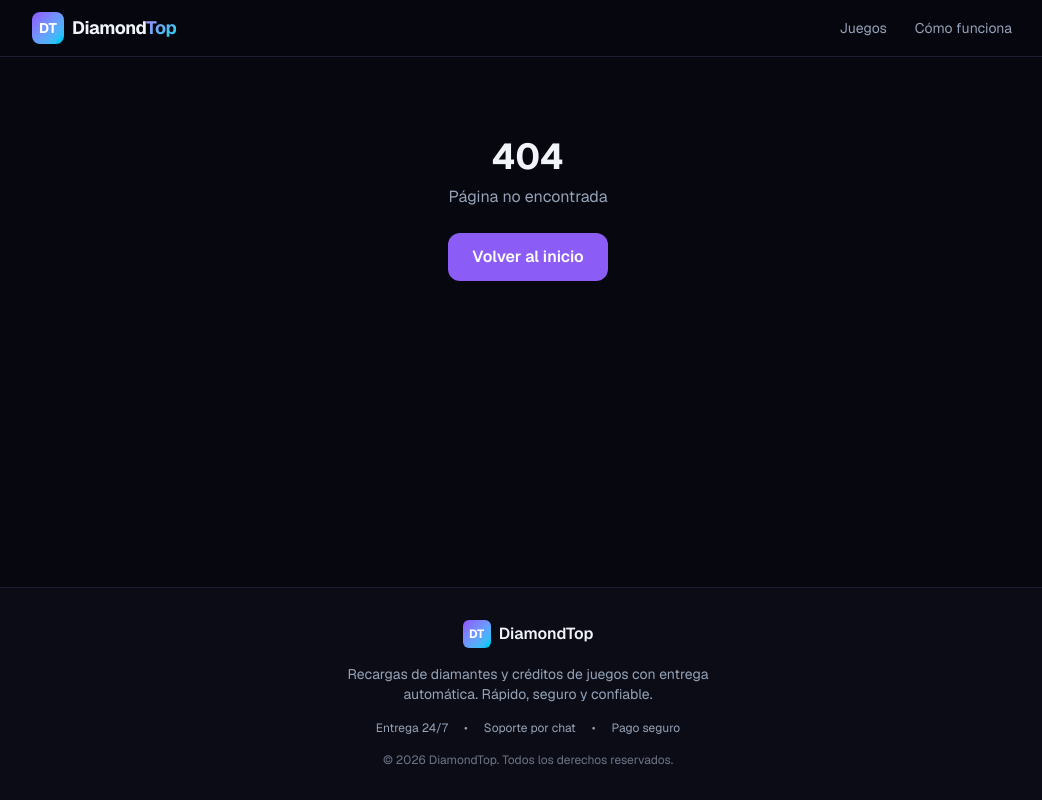
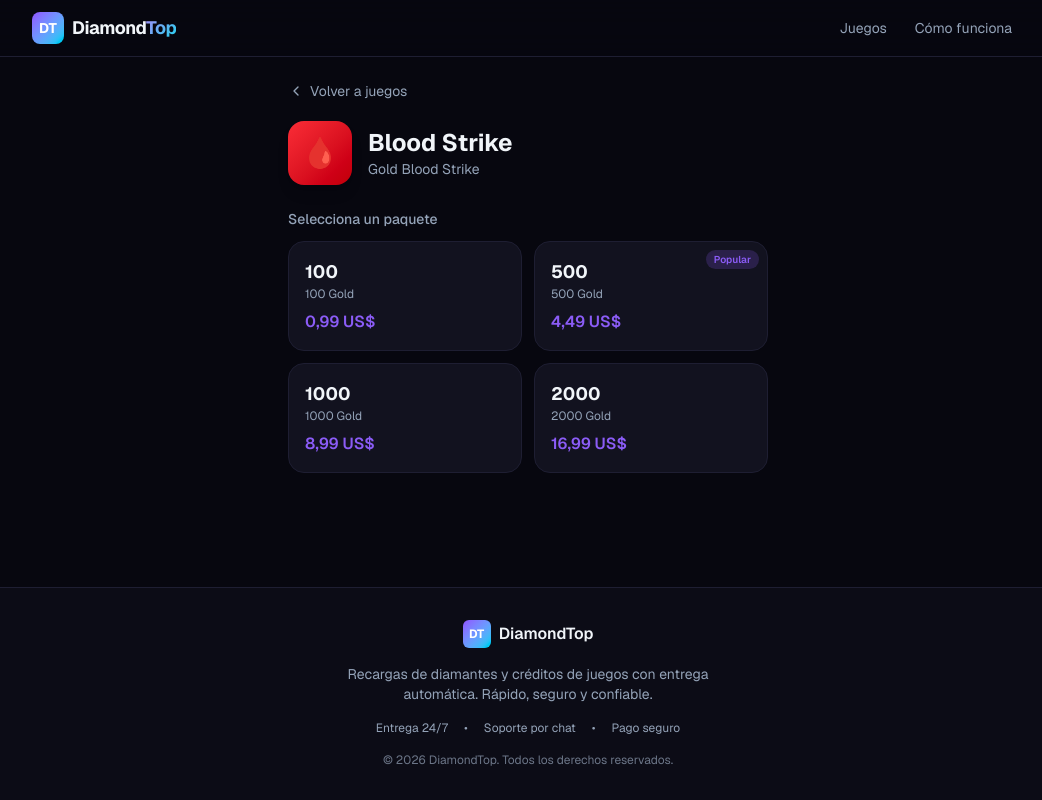
Before and after one commit to JackDainor/Diamond-top, a Next.js app: page /game/blood-strike in a window 1280 px wide. Before the commit this address had no page. Shown: the whole page, without its empty margins (112-1154 px from the left). Built offline with nearby package versions, Linux system fonts and the light colour scheme.

Commit message:
Add files via upload

```diff
--- /dev/null
+++ b/src/app/game/[id]/page.tsx
@@ -0,0 +1,70 @@
+import { notFound } from "next/navigation";
+import { getGameById, GAMES } from "@/lib/games";
+import { OrderForm } from "@/components/OrderForm";
+import Link from "next/link";
+
+type Props = {
+  params: Promise<{ id: string }>;
+};
+
+export function generateStaticParams() {
+  return GAMES.map((g) => ({ id: g.id }));
+}
+
+export async function generateMetadata({ params }: Props) {
+  const { id } = await params;
+  const game = getGameById(id);
+  if (!game) return { title: "Juego no encontrado" };
+  return {
+    title: `Recargar ${game.name} — DiamondTop`,
+    description: game.description,
+  };
+}
+
+export default async function GamePage({ params }: Props) {
+  const { id } = await params;
+  const game = getGameById(id);
+
+  if (!game) notFound();
+
+  return (
+    <div className="mx-auto max-w-lg px-4 py-6">
+      {/* Back */}
+      <Link
+        href="/"
+        className="mb-5 inline-flex items-center gap-1.5 text-sm text-muted transition hover:text-foreground"
+      >
+        <svg
+          xmlns="http://www.w3.org/2000/svg"
+          width="16"
+          height="16"
+          viewBox="0 0 24 24"
+          fill="none"
+          stroke="currentColor"
+          strokeWidth="2"
+          strokeLinecap="round"
+          strokeLinejoin="round"
+        >
+          <path d="m15 18-6-6 6-6" />
+        </svg>
+        Volver a juegos
+      </Link>
+
+      {/* Game header */}
+      <div className="mb-6 flex items-center gap-4">
+        <div
+          className={`flex h-16 w-16 shrink-0 items-center justify-center rounded-2xl bg-gradient-to-br ${game.gradient} text-3xl shadow-lg`}
+        >
+          {game.emoji}
+        </div>
+        <div>
+          <h1 className="text-2xl font-bold">{game.name}</h1>
+          <p className="text-sm text-muted">{game.description}</p>
+        </div>
+      </div>
+
+      {/* Order form (client component) */}
+      <OrderForm game={game} />
+    </div>
+  );
+}
```
